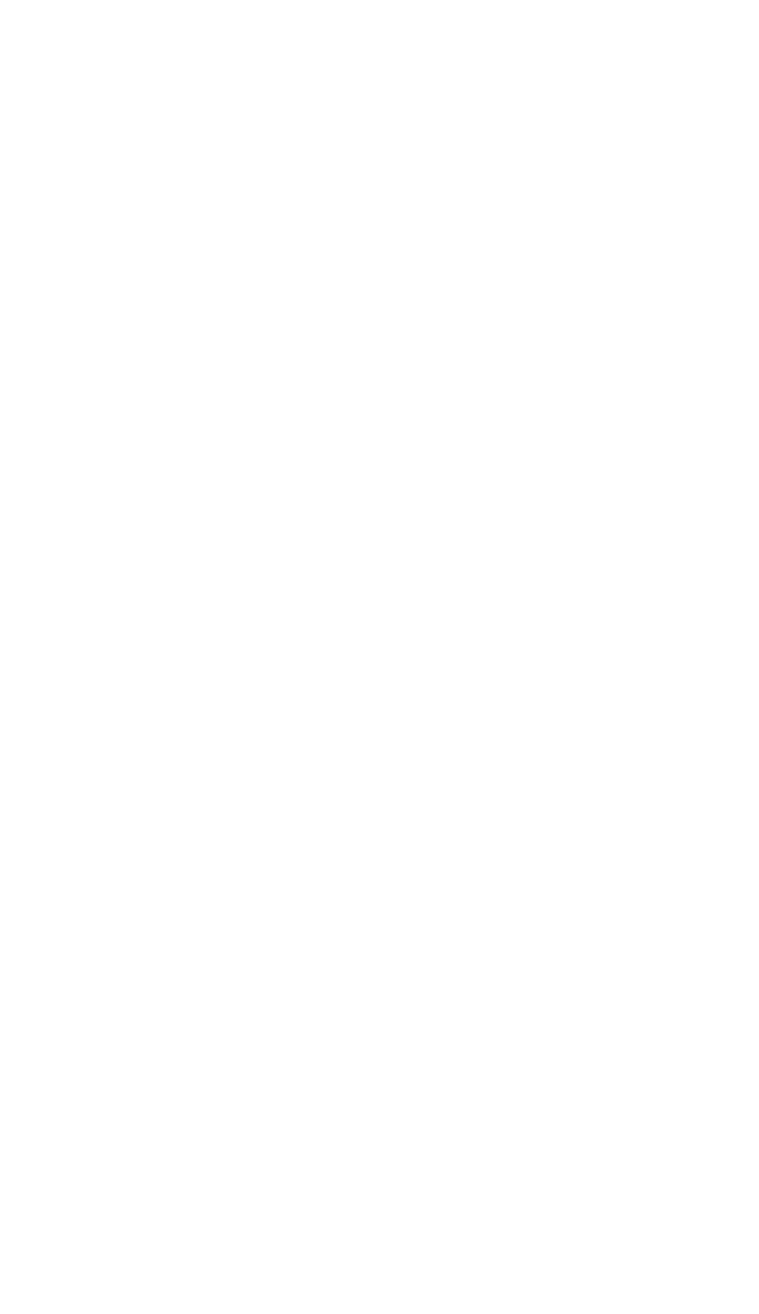
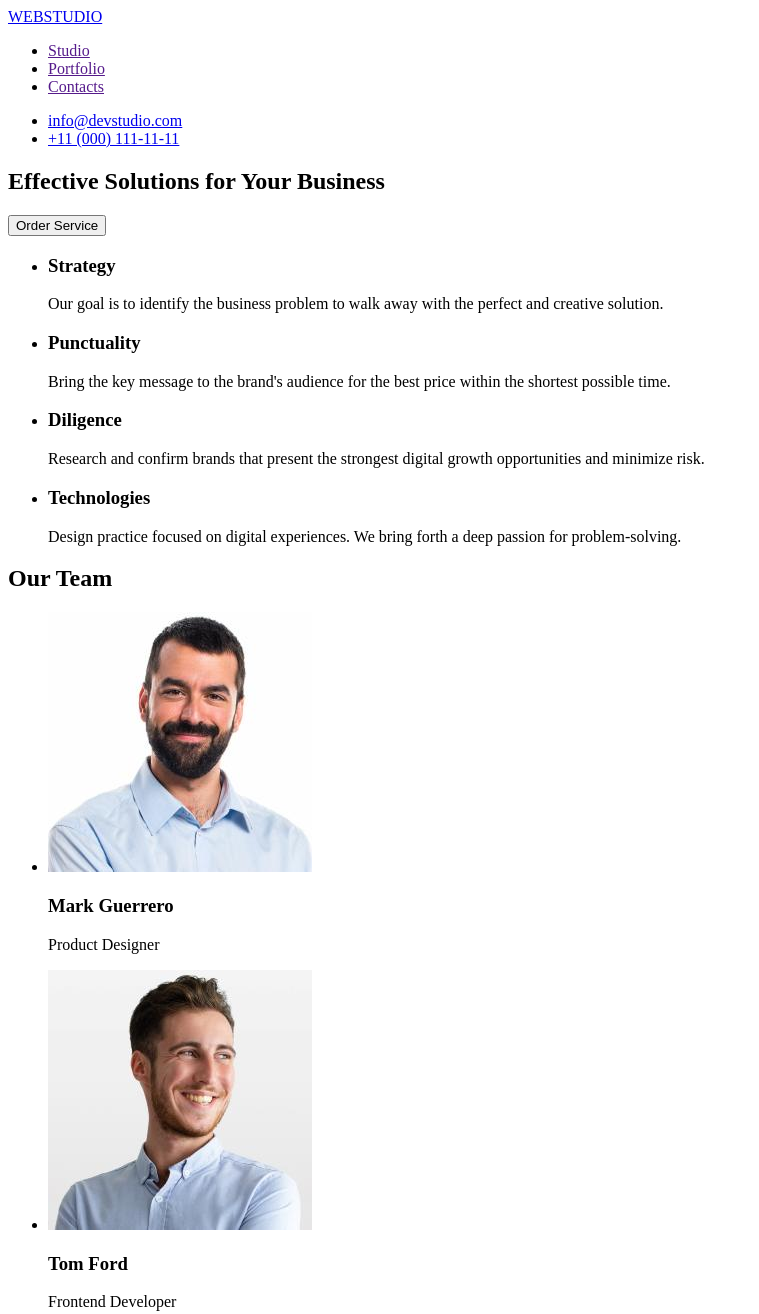
Before and after one commit to Viktor-8888/goit-markup-hw-01, a plain HTML site: page index.html in a window 1280 px wide. Shown: the top 1314 px of the page, without its empty margins (0-759 px from the left). Before the commit the page ends 800 px from the top, so only its background shows below. Drawn offline with Linux system fonts and the light colour scheme.

Commit message:
DZ-1 finish

```diff
--- a/index.html
+++ b/index.html
@@ -3,5 +3,106 @@
   <head>
     <meta charset="utf-8" />
   </head>
-  <body></body>
+  <body>
+    <header>
+      <nav>
+        <a href="/">WEBSTUDIO</a>
+        <ul>
+          <li><a href="">Studio</a></li>
+          <li><a href="">Portfolio</a></li>
+          <li><a href="">Contacts</a></li>
+        </ul>
+      </nav>
+      <ul>
+        <li><a href="mailto:info@devstudio.com">info@devstudio.com</a></li>
+        <li><a href="tel:+11 (000) 111-11-11">+11 (000) 111-11-11</a></li>
+      </ul>
+    </header>
+    <main>
+      <section>
+        <h1>Effective Solutions for Your Business</h1>
+        <button type="button">Order Service</button>
+      </section>
+      <ul>
+        <li>
+          <h3>Strategy</h3>
+          <p>
+            Our goal is to identify the business problem to walk away with the
+            perfect and creative solution.
+          </p>
+        </li>
+        <li>
+          <h3>Punctuality</h3>
+          <p>
+            Bring the key message to the brand's audience for the best price
+            within the shortest possible time.
+          </p>
+        </li>
+        <li>
+          <h3>Diligence</h3>
+          <p>
+            Research and confirm brands that present the strongest digital
+            growth opportunities and minimize risk.
+          </p>
+        </li>
+        <li>
+          <h3>Technologies</h3>
+          <p>
+            Design practice focused on digital experiences. We bring forth a
+            deep passion for problem-solving.
+          </p>
+        </li>
+      </ul>
+      <section>
+        <h2>Our Team</h2>
+        <ul>
+          <li>
+            <img
+              src="/images/mark.jpg"
+              alt="Mark Guerrero"
+              height="260"
+              width="264"
+            />
+            <h3>Mark Guerrero</h3>
+            <p>Product Designer</p>
+          </li>
+          <li>
+            <img
+              src="/images/tom.jpg"
+              alt="Tom Ford"
+              height="260"
+              width="264"
+            />
+            <h3>Tom Ford</h3>
+            <p>Frontend Developer</p>
+          </li>
+          <li>
+            <img
+              src="/images/camila.jpg"
+              alt="Camila Garcia"
+              height="260"
+              width="264"
+            />
+            <h3>Camila Garcia</h3>
+            <p>Marketing</p>
+          </li>
+          <li>
+            <img
+              src="/images/daniel.jpg"
+              alt="Daniel Wilson"
+              height="260"
+              width="264"
+            />
+            <h3>Daniel Wilson</h3>
+            <p>UI Designer</p>
+          </li>
+        </ul>
+      </section>
+    </main>
+    <footer><a href="/">WEBSTUDIO</a></footer>
+    <p>
+      Increase the flow of customers and sales for your business with digital
+      marketing & growth solutions.
+    </p>
+  </body>
 </html>
```
